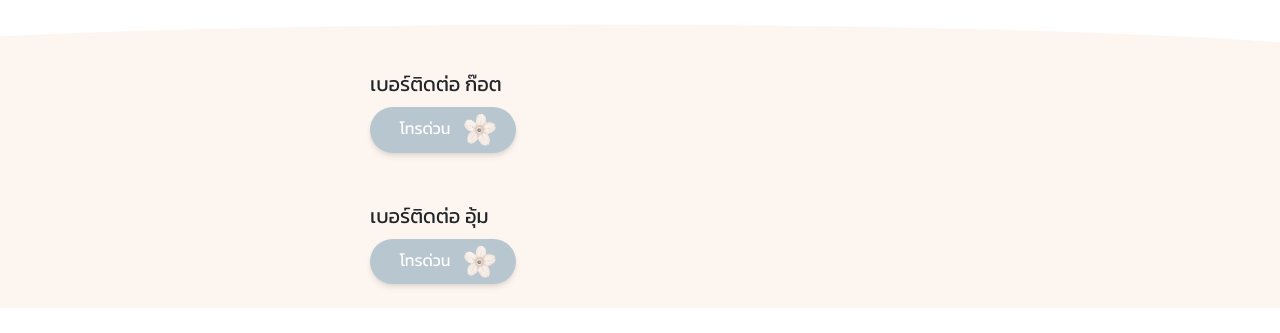
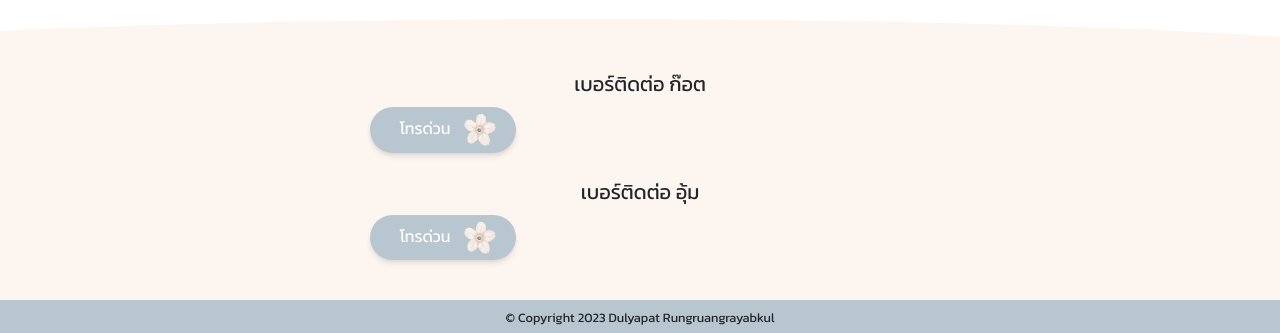
Before and after one commit to dulyapat/wedding, a plain HTML site: page index.html in a window 1280 px wide. Shown: the part 4002-4335 px from the top of the page. Before the commit the page ends 4310 px from the top, so only its background shows below. Drawn offline with nearby package versions, Linux system fonts and the light colour scheme.

Commit message:
add copyright

```diff
--- a/layout/footer.html
+++ b/layout/footer.html
@@ -13,7 +13,7 @@
   </div>
 </div>
 
-<div class="footer__content">
+<div class="footer__content pt-0">
   <div class="container">
     <div class="row justify-content-center">
       <div class="col-6">
@@ -27,3 +27,15 @@
     </div>
   </div>
 </div>
+
+<div class="footer__copyright">
+  <div class="container">
+    <div class="row">
+      <div class="col-12">
+        <p class="mb-0">
+          &copy; Copyright 2023 Dulyapat Rungruangrayabkul
+        </p>
+      </div>
+    </div>
+  </div>
+</div>
--- a/stylesheet/footer.css
+++ b/stylesheet/footer.css
@@ -20,6 +20,19 @@
 }
 
 .footer__title {
+  text-align: center;
   font-size: 20px;
   margin-bottom: 0.5rem;
 }
+
+
+.footer__copyright {
+  background-color: var(--color-five);
+  padding: 0.5rem;
+  text-align: center;
+  margin-top: 1rem;
+}
+
+.footer__copyright p {
+  font-size: 0.8rem;
+}
```
